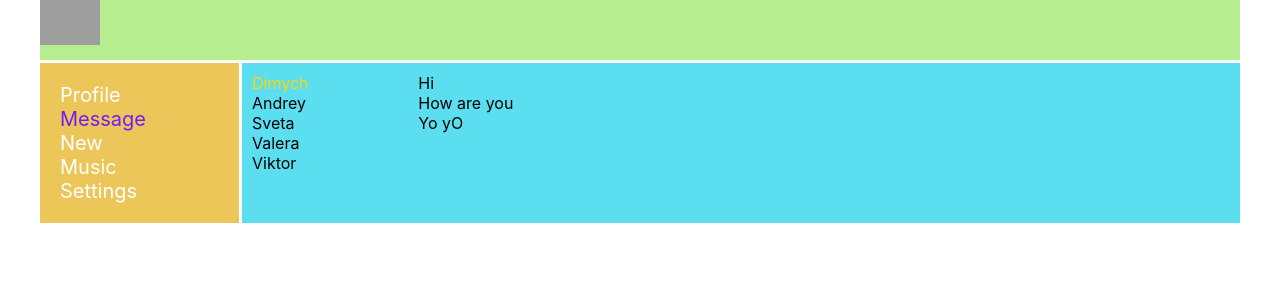
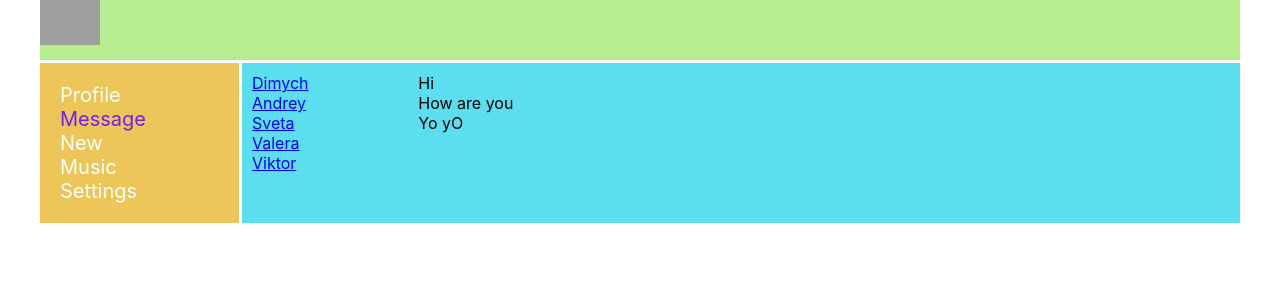
Before and after one commit to Steelmen87/Samurai-JS-IT-Incubator, a React (Create React App) app: page /dialogs in a window 1280 px wide. Shown: the top 300 px of the page. Built offline with nearby package versions, Linux system fonts and the light colour scheme; grey boxes are pictures that could not be loaded.

Commit message:
lesson 22

```diff
--- a/src/components/Dialogs/Dialogs.tsx
+++ b/src/components/Dialogs/Dialogs.tsx
@@ -1,4 +1,5 @@
 import React from 'react'
+import {NavLink} from 'react-router-dom'
 import style from './Dialogs.module.css'
 
 type PropsType = {}
@@ -7,19 +8,19 @@
         <div className={style.dialogs}>
             <div className={style.dialogsItems}>
                 <div className={`${style.dialog} ${style.active}`}>
-                    Dimych
+                    <NavLink to='/dialogs/1'>Dimych</NavLink>
                 </div>
-            <div className={style.dialog}>
-                    Andrey
+                <div className={style.dialog}>
+                    <NavLink to='/dialogs/2'>Andrey</NavLink>
                 </div>
-            <div className={style.dialog}>
-                    Sveta
+                <div className={style.dialog}>
+                    <NavLink to='/dialogs/3'>Sveta</NavLink>
                 </div>
-            <div className={style.dialog}>
-                    Valera
+                <div className={style.dialog}>
+                    <NavLink to='/dialogs/4'>Valera</NavLink>
                 </div>
-            <div className={style.dialog}>
-                    Viktor
+                <div className={style.dialog}>
+                    <NavLink to='/dialogs/5'>Viktor</NavLink>
                 </div>
             </div>
             <div className={style.messages}>
```
